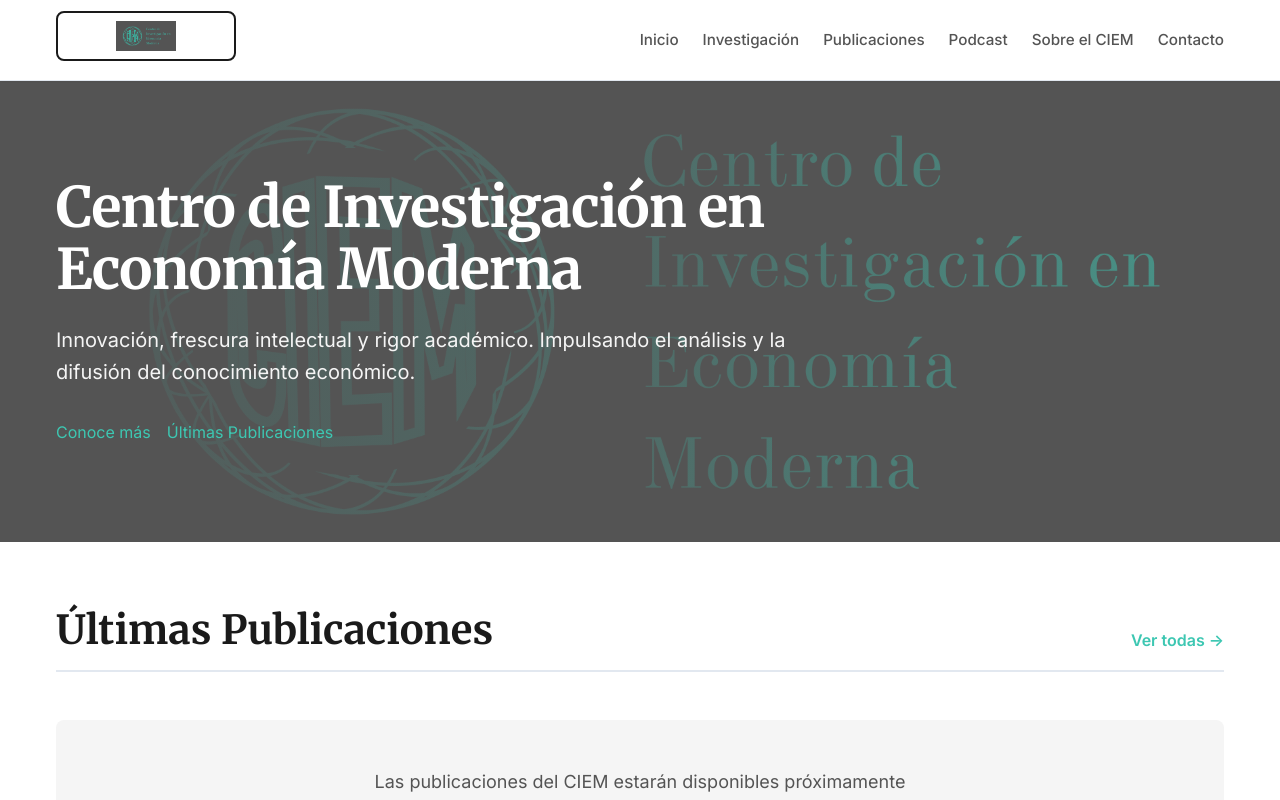
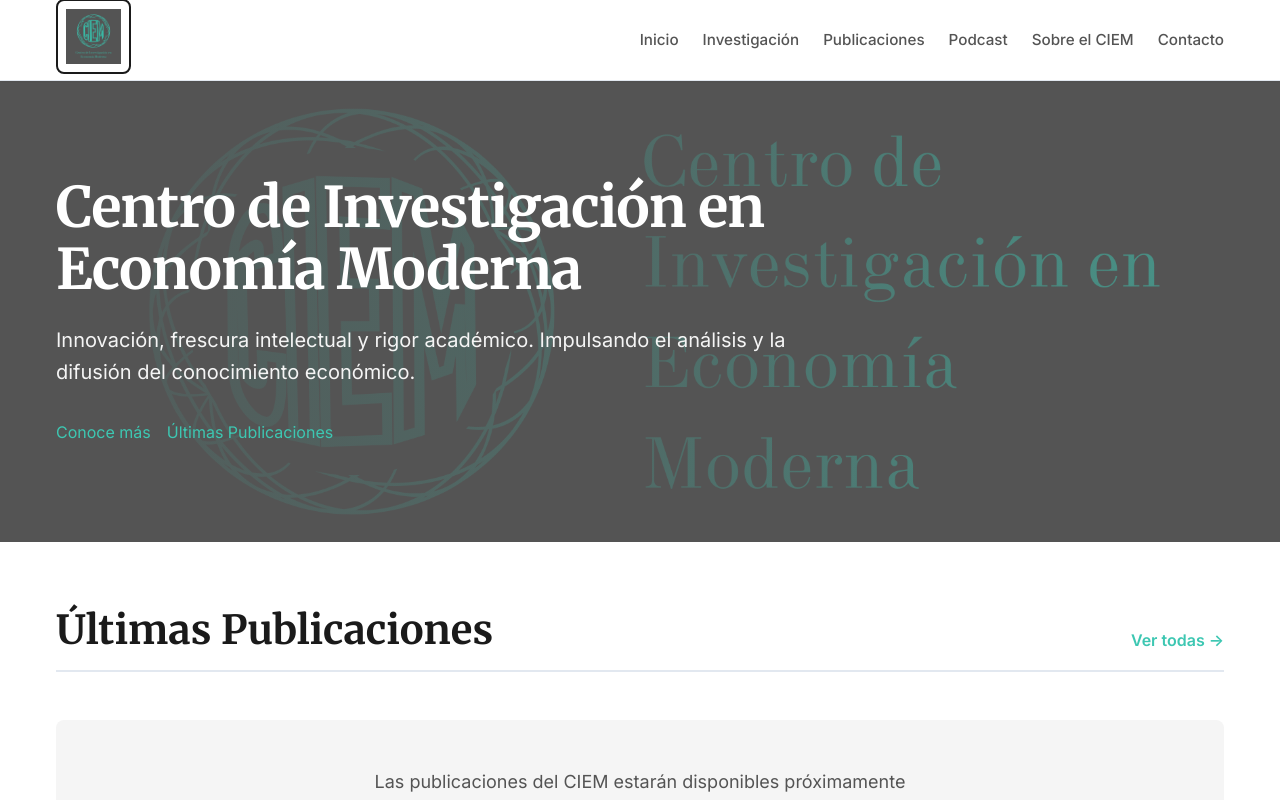
Before and after one commit to rapismc12-glitch/CIEM, a Next.js app: page / in a window 1280 px wide. Shown: the top 800 px of the page. Built offline with nearby package versions, Linux system fonts and the light colour scheme.

Commit message:
Fix logo placement: use square logo with text in navbar and footer

```diff
--- a/components/layout/Footer.tsx
+++ b/components/layout/Footer.tsx
@@ -8,7 +8,7 @@ export default function Footer() {
             <div className={`container ${styles.footerGrid}`}>
                 <div className={styles.brandSection}>
                     <div className={styles.logo}>
-                        <Image src="/logo.png" alt="CIEM Logo" width={240} height={80} className={styles.logoImage} style={{ objectFit: 'contain' }} />
+                        <Image src="/logo-square.png" alt="CIEM Logo" width={140} height={140} className={styles.logoImage} style={{ objectFit: 'contain' }} />
                     </div>
                     <p className={styles.description}>
                         El Centro de Investigación en Economía Moderna es un espacio académico dedicado a la generación de análisis económico aplicado y la formación de talento joven en investigación.
--- a/components/layout/Navbar.tsx
+++ b/components/layout/Navbar.tsx
@@ -13,7 +13,7 @@ export default function Navbar() {
             <div className={`container ${styles.navContainer}`}>
                 <div className={styles.logo}>
                     <Link href="/">
-                        <Image src="/logo.png" alt="CIEM Logo" width={180} height={50} className={`${styles.logoBrand} ${styles.logoImage}`} style={{ objectFit: 'contain' }} />
+                        <Image src="/logo-square.png" alt="CIEM Logo" width={75} height={75} className={`${styles.logoBrand} ${styles.logoImage}`} style={{ objectFit: 'contain' }} />
                     </Link>
                 </div>
 
```
Also changed, not shown: public/logo-square.png (added).
